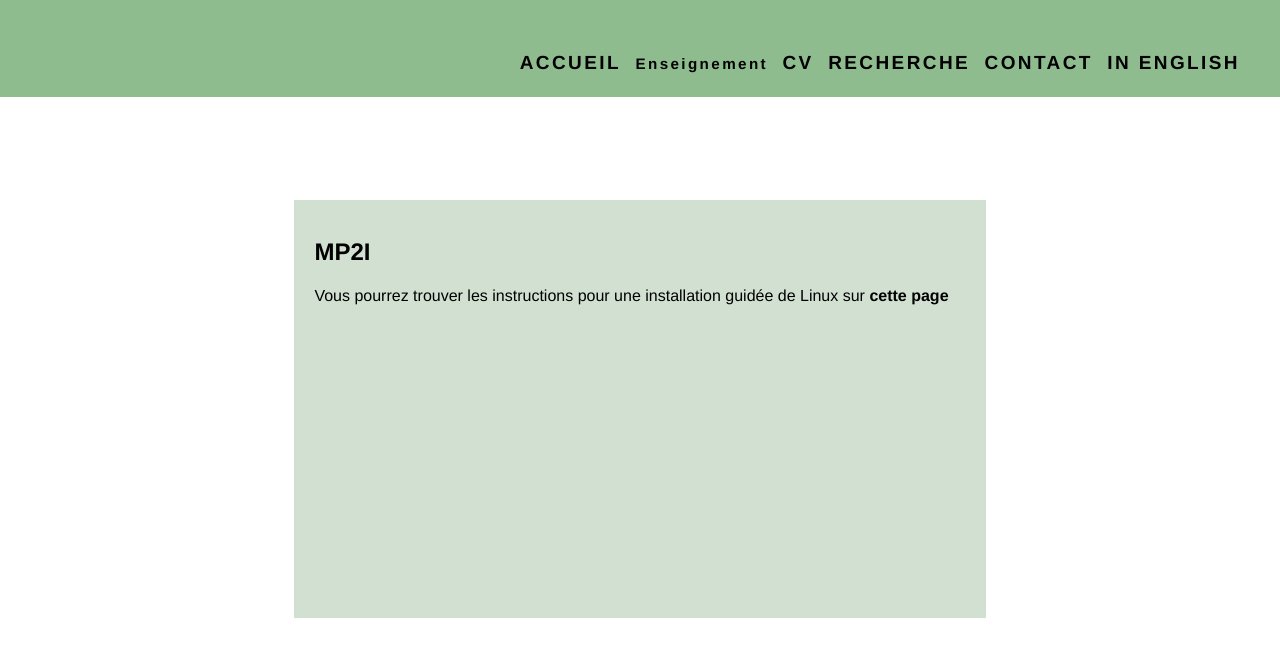
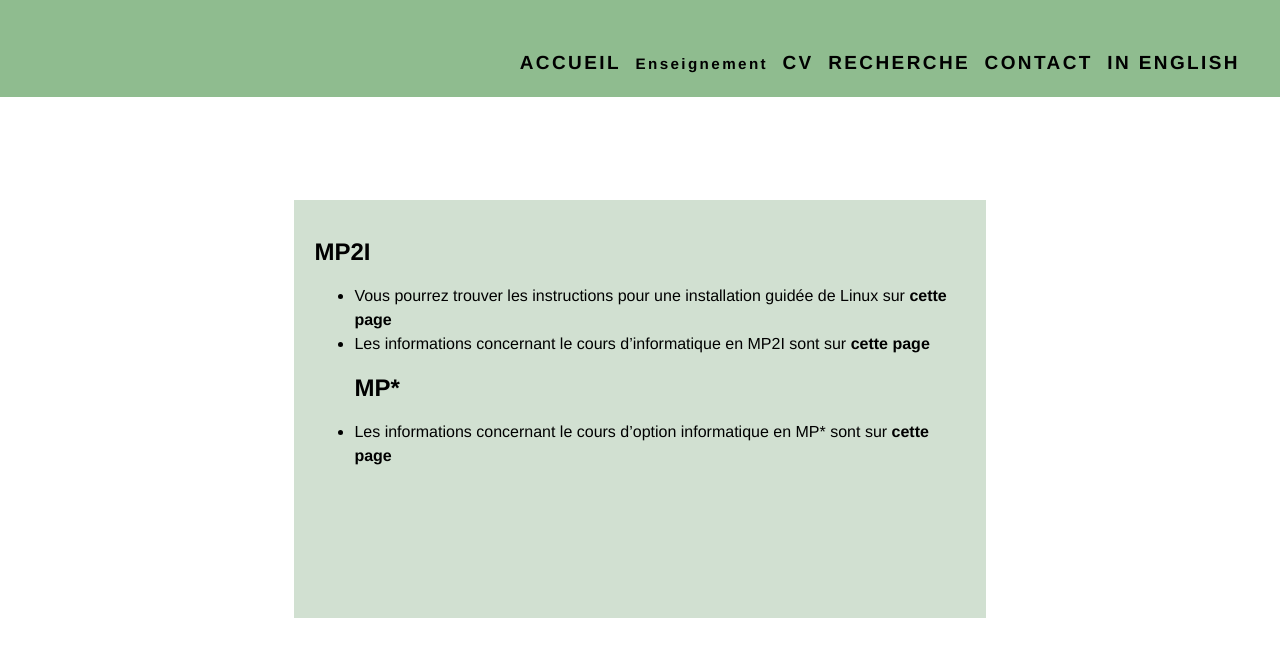
Before and after one commit to VladislavTempez/Vladislavtempez.github.io, a Jekyll site: the page built from pages/teaching.md, in a window 1280 px wide. Shown: the top 657 px of the page. Built offline with Jekyll 4.4.1, drawn with Linux system fonts in a browser that asks for light colours.

```diff
--- a/pages/teaching.md
+++ b/pages/teaching.md
@@ -1,8 +1,11 @@
 ---
 layout: default
-title: Vladislav Tempez
+title: Enseignement Vladislav Tempez
 permalink: /teaching/
-description: Vladislav Tempez - Enseignement
+description: Vladislav Tempez - Enseignement - MP2I - Option Informatique - Lycée Descartes
 ---
 ## MP2I
-Vous pourrez trouver les instructions pour une installation guidée de Linux sur [cette page](/docs/doc-install-linux.html)
+- Vous pourrez trouver les instructions pour une installation guidée de Linux sur [cette page](/docs/doc-install-linux.html)
+- Les informations concernant le cours d'informatique en MP2I sont sur [cette page](/teaching/mp2i/)
+## MP*
+- Les informations concernant le cours d'option informatique en MP* sont sur [cette page](/teaching/mp-star/)
```
Also changed, not shown: pages/mp-star.md (added, +13 -0 lines).
